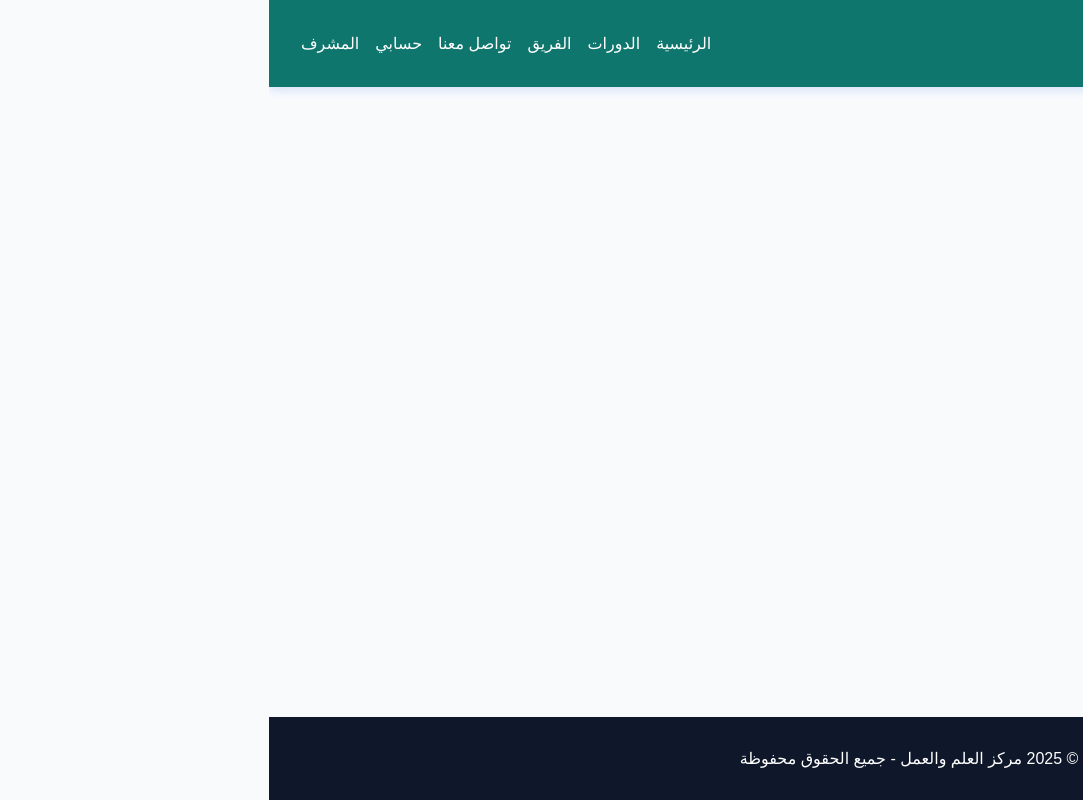
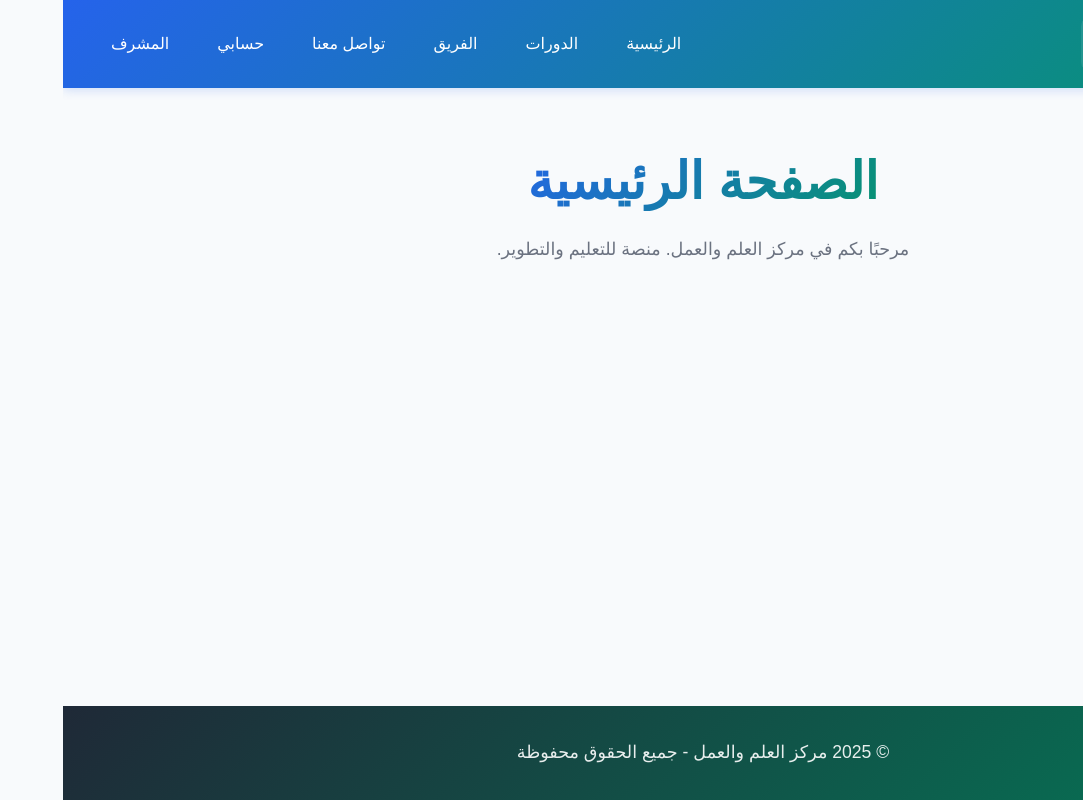
Before and after one commit to Synda2020/alilm-wal3amal, a React (Vite) app in the folder client/: page / in a window 1280 px wide. Shown: the whole page, without its empty margins (197-1280 px from the left). Built offline with nearby package versions, Linux system fonts and the light colour scheme.

Commit message:
feat: modification couleurs et logo

```diff
--- a/client/src/components/layout/Navbar.css
+++ b/client/src/components/layout/Navbar.css
@@ -9,8 +9,24 @@
 }
 
 .navbar .logo {
+  display: flex;
+  align-items: center;
+  gap: 0.5rem;
+  background: rgba(255, 255, 255, 0.1);
+  padding: 0.5rem 1rem;
+  border-radius: 10px;
+  backdrop-filter: blur(10px);
+}
+
+.logo-img {
+  height: 40px;
+  width: auto;
+}
+
+.logo-text {
   font-size: 1.2rem;
   font-weight: bold;
+  color: white;
 }
 
 .nav-links {
--- a/client/src/components/layout/Navbar.jsx
+++ b/client/src/components/layout/Navbar.jsx
@@ -5,7 +5,10 @@ import "./Navbar.css";
 function Navbar() {
   return (
     <nav className="navbar">
-      <h2 className="logo">📘 مركز العلم والعمل</h2>
+     <div className="logo">
+        <img src="/logo.png" alt="مركز العلم والعمل" className="logo-img" />
+        <span className="logo-text">مركز العلم والعمل</span>
+      </div>
       <ul className="nav-links">
         <li><Link to="/">الرئيسية</Link></li>
         <li><Link to="/courses">الدورات</Link></li>
--- a/client/src/styles.css
+++ b/client/src/styles.css
@@ -1,9 +1,54 @@
+:root {
+  /* Palette du logo LAC */
+  --primary-blue: #2563eb;
+  --primary-green: #059669;
+  --light-blue: #3b82f6;
+  --light-green: #10b981;
+  --accent-blue: #1e40af;
+  --accent-green: #047857;
+
+  /* Couleurs neutres */
+  --text-dark: #1f2937;
+  --text-light: #6b7280;
+  --background: #f8fafc;
+  --white: #ffffff;
+
+  /* Gradients */
+  --gradient-main: linear-gradient(135deg, var(--primary-blue) 0%, var(--primary-green) 100%);
+}
+
 body {
   margin: 0;
   font-family: "Cairo", sans-serif;
-  background: #f8fafc;
+  color: var(--text-dark);
+  background: var(--background);
   direction: rtl;
   text-align: right;
+  line-height: 1.6;
+}
+
+/* Titres avec couleurs du logo */
+h1 {
+  background: var(--gradient-main);
+  -webkit-background-clip: text;
+  -webkit-text-fill-color: transparent;
+  background-clip: text;
+  font-size: 3.2em;
+  line-height: 1.1;
+  text-align: center;
+  margin-bottom: 1.5rem;
+}
+
+h2 {
+  color: var(--primary-green);
+  font-size: 2rem;
+  margin-bottom: 1rem;
+}
+
+h3 {
+  color: var(--primary-blue);
+  font-size: 1.5rem;
+  margin-bottom: 0.8rem;
 }
 
 .app {
@@ -14,35 +59,155 @@ body {
 
 .content {
   flex: 1;
-  padding: 1rem 2rem;
+  padding: 2rem;
+  max-width: 1200px;
+  margin: 0 auto;
 }
 
-/* Navbar */
+p {
+  color: var(--text-light);
+  font-size: 1.1rem;
+  line-height: 1.7;
+  margin-bottom: 1rem;
+}
+
+/* Liens avec couleurs du logo */
+a {
+  color: var(--primary-blue);
+  text-decoration: none;
+  transition: color 0.3s ease;
+}
+
+a:hover {
+  color: var(--primary-green);
+}
+
+/* Navbar - styles de base (le gradient est dans Navbar.css) */
 .navbar {
   display: flex;
   justify-content: space-between;
   align-items: center;
-  background: #0f766e;
   color: white;
   padding: 1rem 2rem;
 }
+
 .nav-links {
   list-style: none;
   display: flex;
   gap: 1rem;
+  margin: 0;
+  padding: 0;
 }
+
 .nav-links li a {
   color: white;
   text-decoration: none;
-}
-.nav-links li a:hover {
-  text-decoration: underline;
+  padding: 0.5rem 1rem;
+  border-radius: 6px;
+  transition: all 0.3s ease;
+  font-weight: 500;
 }
 
-/* Footer */
+.nav-links li a:hover {
+  background: rgba(16, 185, 129, 0.2);
+  color: var(--white);
+  text-decoration: none;
+}
+
+/* Footer avec couleurs du logo */
 .footer {
-  background: #0f172a;
+  background: linear-gradient(135deg, var(--text-dark) 0%, var(--accent-green) 100%);
   color: white;
   text-align: center;
-  padding: 1rem;
+  padding: 2rem;
+  margin-top: 3rem;
 }
+
+.footer p {
+  margin: 0;
+  color: rgba(255, 255, 255, 0.9);
+  font-size: 1.1rem;
+}
+
+/* Boutons avec gradient du logo */
+button {
+  background: var(--gradient-main);
+  color: white;
+  border: none;
+  border-radius: 12px;
+  padding: 0.8em 1.5em;
+  font-size: 1em;
+  font-weight: 600;
+  font-family: inherit;
+  cursor: pointer;
+  transition: all 0.3s ease;
+}
+
+button:hover {
+  transform: translateY(-2px);
+  box-shadow: 0 8px 20px rgba(37, 99, 235, 0.3);
+}
+
+button:active {
+  transform: translateY(0);
+}
+
+/* Formulaires avec couleurs du logo */
+input, textarea {
+  border: 2px solid var(--light-blue);
+  border-radius: 8px;
+  padding: 0.8rem;
+  font-family: inherit;
+  font-size: 1rem;
+  transition: border-color 0.3s ease;
+  background: var(--white);
+  color: var(--text-dark);
+}
+
+input:focus, textarea:focus {
+  outline: none;
+  border-color: var(--primary-green);
+  box-shadow: 0 0 0 3px rgba(16, 185, 129, 0.1);
+}
+
+label {
+  color: var(--text-dark);
+  font-weight: 500;
+  margin-bottom: 0.5rem;
+  display: block;
+}
+
+/* Cards et contenus avec couleurs cohérentes */
+.card {
+  background: var(--white);
+  border-radius: 12px;
+  padding: 2rem;
+  box-shadow: 0 4px 15px rgba(37, 99, 235, 0.1);
+  border-top: 3px solid var(--primary-green);
+  transition: transform 0.3s ease, box-shadow 0.3s ease;
+}
+
+.card:hover {
+  transform: translateY(-5px);
+  box-shadow: 0 8px 25px rgba(37, 99, 235, 0.15);
+}
+
+/* Responsive */
+@media (max-width: 768px) {
+  .content {
+    padding: 1rem;
+  }
+
+  h1 {
+    font-size: 2.5em;
+  }
+
+  h2 {
+    font-size: 1.8rem;
+  }
+
+  .nav-links {
+    flex-direction: column;
+    gap: 0.5rem;
+  }
+}
```
Also changed, not shown: client/public/logo.png (added).
